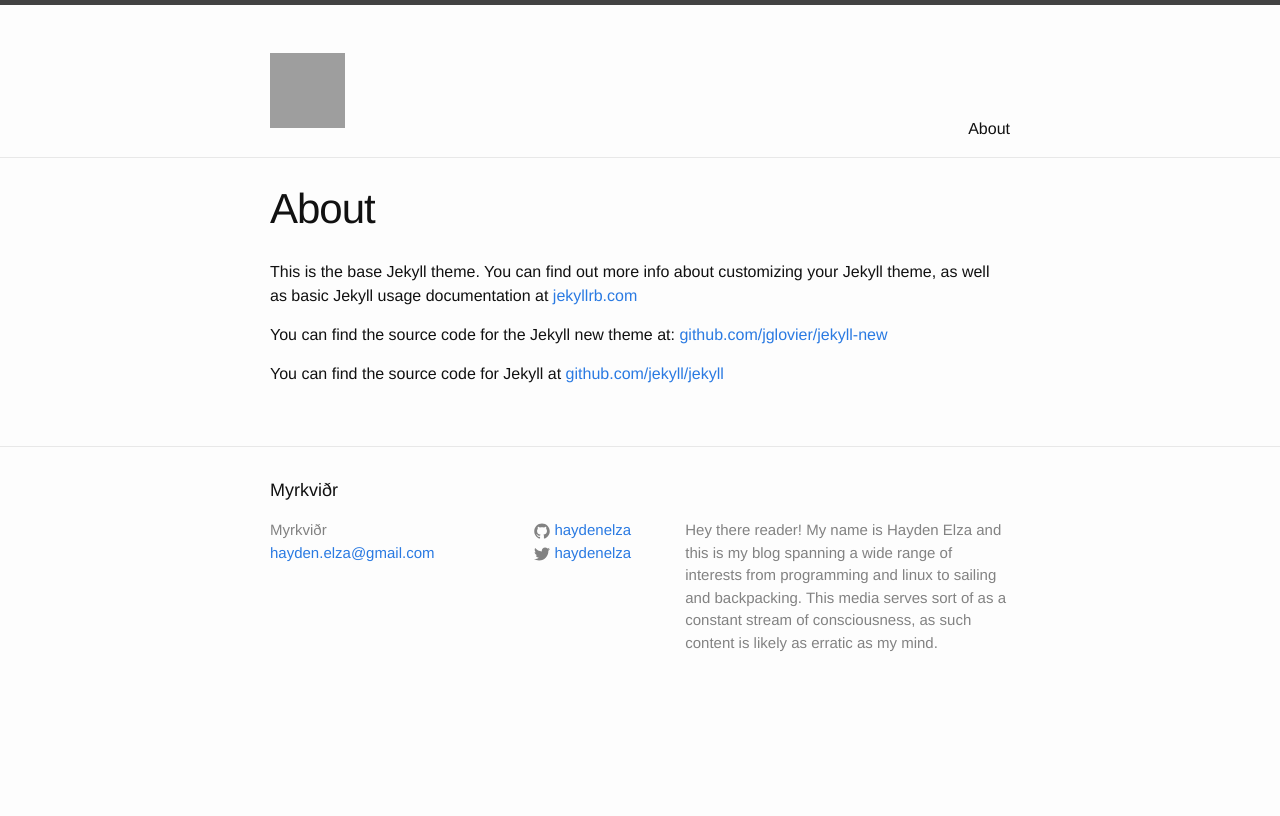
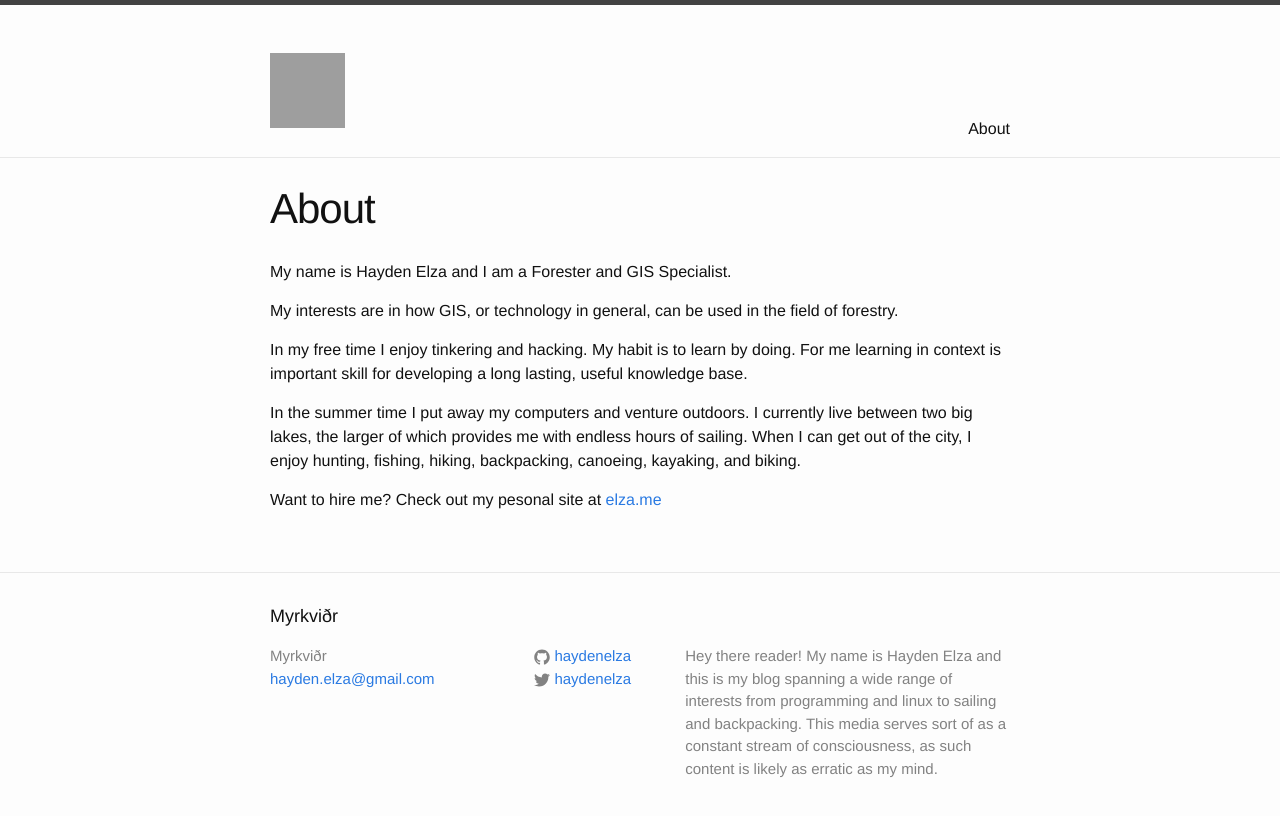
Before and after one commit to HaydenElza/blog, a Jekyll site: the page built from about.md, in a window 1280 px wide. Shown: the top 816 px of the page. Built offline with Jekyll 4.4.1, drawn with Linux system fonts in a browser that asks for light colours; grey boxes are pictures that could not be loaded.

Commit message:
Updated about page.

```diff
--- a/about.md
+++ b/about.md
@@ -4,8 +4,12 @@ title: About
 permalink: /about/
 ---
 
-This is the base Jekyll theme. You can find out more info about customizing your Jekyll theme, as well as basic Jekyll usage documentation at [jekyllrb.com](http://jekyllrb.com/)
+My name is Hayden Elza and I am a Forester and GIS Specialist.
 
-You can find the source code for the Jekyll new theme at: [github.com/jglovier/jekyll-new](https://github.com/jglovier/jekyll-new)
+My interests are in how GIS, or technology in general, can be used in the field of forestry.
 
-You can find the source code for Jekyll at [github.com/jekyll/jekyll](https://github.com/jekyll/jekyll)
+In my free time I enjoy tinkering and hacking. My habit is to learn by doing. For me learning in context is important skill for developing a long lasting, useful knowledge base.
+
+In the summer time I put away my computers and venture outdoors. I currently live between two big lakes, the larger of which provides me with endless hours of sailing. When I can get out of the city, I enjoy hunting, fishing, hiking, backpacking, canoeing, kayaking, and biking.
+
+Want to hire me? Check out my pesonal site at [elza.me](http://www.elza.me)
```
